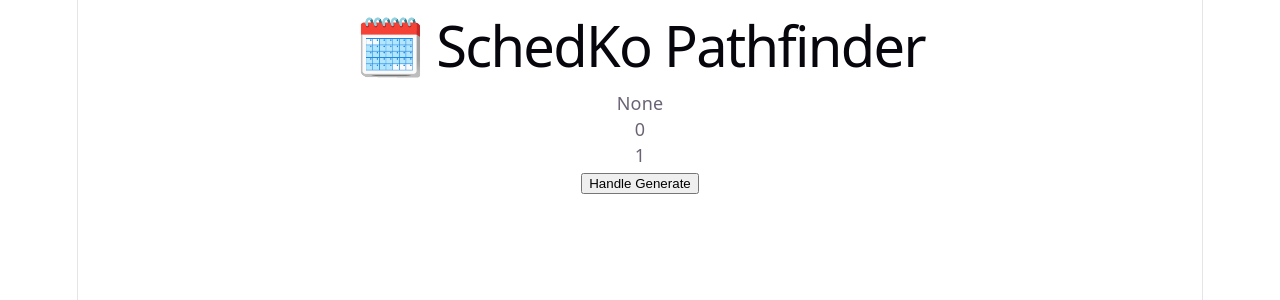
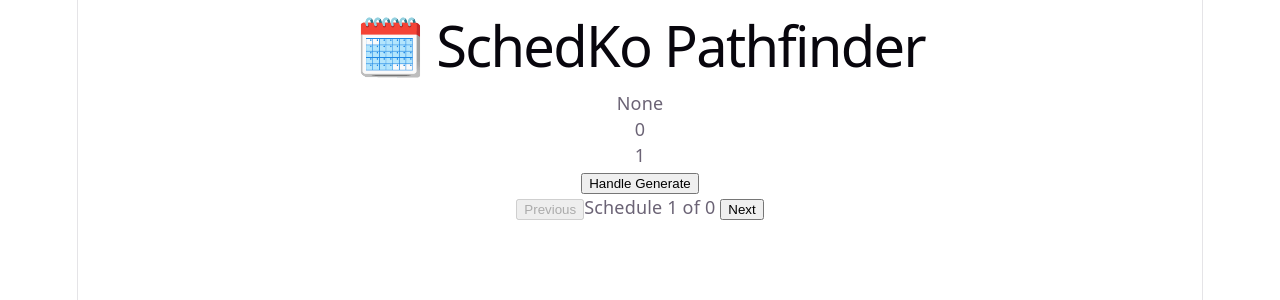
Before and after one commit to yunaayumii/SchedKo, a React (Vite) app: page / in a window 1280 px wide. Shown: the top 300 px of the page. Built offline with nearby package versions, Linux system fonts and the light colour scheme.

Commit message:
feat: navigating the schedules

```diff
--- a/src/App.tsx
+++ b/src/App.tsx
@@ -7,11 +7,6 @@ function App() {
   const [selectedCourseIds, setSelectedCourseIds] = useState<string[]>([]);
   const [generatedSchedules, setGeneratedSchedules] = useState<CourseSection[][]>([]);
   const [activeScheduleIndex, setActiveScheduleIndex] = useState<number>(0);
-
-  const handleGenerate = () => {
-    alert("The button was clicked!");
-  };
-
   return (
     <div>
       <h1>🗓️ SchedKo Pathfinder</h1>
@@ -21,7 +16,26 @@ function App() {
       <p>{activeScheduleIndex + 1}</p>
 
       <button onClick={() => setGeneratedSchedules(generateSchedules(MOCK_COURSES))}>Handle Generate</button>
+      <div>
+        {/* previous button */}
+        <button
+          disabled={activeScheduleIndex === 0}
+          onClick={() => {
+            if (activeScheduleIndex > 0) {
+              setActiveScheduleIndex(activeScheduleIndex - 1)
+            }
+          }}>Previous</button>
 
+        {/*  */}
+        <span>Schedule {activeScheduleIndex + 1} of {generatedSchedules.length} </span>
+
+        {/* Next Button */}
+        <button onClick={() => {
+          if (activeScheduleIndex < (generatedSchedules.length - 1)) {
+            setActiveScheduleIndex(activeScheduleIndex + 1)
+          }
+        }}>Next</button>
+      </div>
     </div>
   )
 }
```
Also changed, not shown: 1 other file (tests, documents, lock files or other folders).
